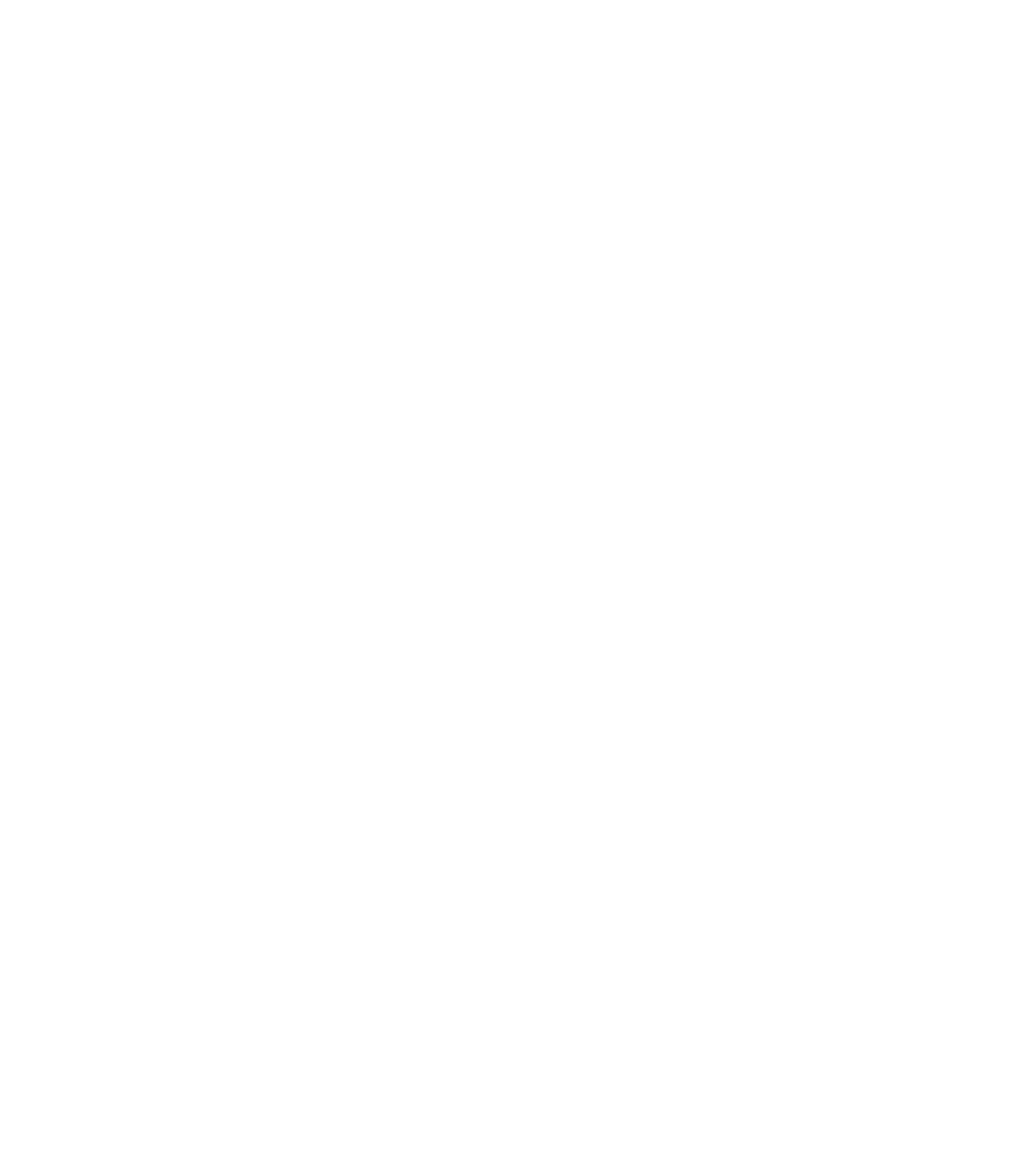
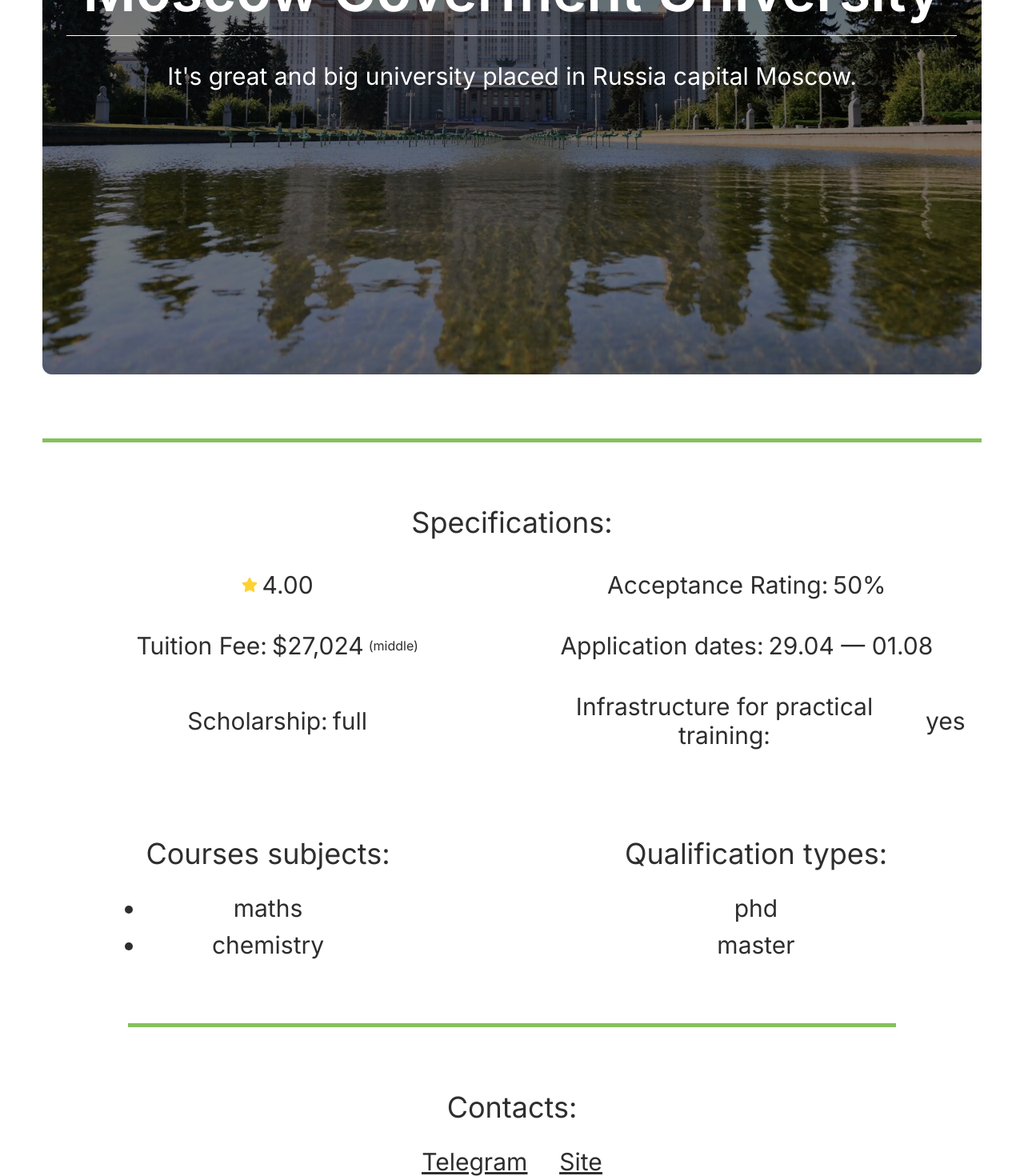
Before and after one commit to Bl1tz2200/UniBridge, a Next.js app: page /search/1 in a window 1280 px wide. Shown: the part 512-1982 px from the top of the page at 80% size. Before the commit the page ends 800 px from the top, so only its background shows below. Built offline with nearby package versions, Linux system fonts and the light colour scheme.

Commit message:
Added template for university's unique pages

```diff
--- a/src/app/page.tsx
+++ b/src/app/page.tsx
@@ -1,27 +1,28 @@
 import Image from "next/image";
+import university_image from "../../public/images/homePage/University.webp"
 import logo from "@/logos/UniBridge.svg"
 import universitySearch_icon from "@/icons/UniversitySearch.svg"
 import actualInfo_icon from "@/icons/ActualInfo.svg"
 import community_icon from "@/icons/Community.svg"
-import instagram_icon from "@/icons/Instagram.svg"
 import documents_image from "@/images/homePage/Documents.webp"
 import studentMeeting_image from "@/images/homePage/StudentMeeting.webp"
 import universityLife_image from "@/images/homePage/UniversityLife.webp"
 import usaUniversity_image from "@/images/homePage/USAUniversity.webp"
 import chinaUnversity_image from "@/images/homePage/ChinaUniversity.webp"
 import germanyUniversity_image from "@/images/homePage/GermanyUniversity.webp"
+import instagram_icon from "@/icons/Instagram.svg"
 import telegram_icon from "@/icons/Telegram.svg"
-
 
 export default function Home() {
   return (
     <>
         <header className="mt-25 flex items-center justify-center">
-          <div className="grid content-center justify-center justify-items-center w-11/12 h-220 bg-center bg-cover bg-[url(../../public/images/homePage/University.webp)] bg-blend-darken bg-black/50 rounded-xl relative">
+          <div className={`grid content-center justify-center justify-items-center w-11/12 h-220 bg-center bg-cover bg-blend-darken bg-black/50 rounded-xl relative`}>
             <span className="m-5 text-5xl md:text-7xl text-(--accent) text-center font-(family-name:--font-rubik) font-semibold">UniBridge</span>
             <span className="m-3 w-10/12 text-xl md:text-3xl text-white text-center">A free platform that will become a bridge between dreams and reality.</span>
             <span className="m-3 w-10/12 text-xl md:text-3xl text-white text-center">The UniBridge provides structured data on admission to foreign universities: exams, application deadlines, and selection criteria.</span>
             <a href="/search" className="bg-[#85c05d] px-1.75 py-0.5 m-4 text-xl md:text-3xl text-black hover:text-white focus:text-white transition-colors duration-500 ease-out text-center rounded-3xl" >Start searching</a>
+            <Image src={ university_image } className="-z-1 rounded-xl object-cover" alt="UniBridge Logo" placeholder="blur" blurDataURL={university_image.blurDataURL} fill priority/>
           </div>
         </header>
         <div className="grid sm:grid-cols-1 md:grid-cols-2 items-center justify-center justify-items-center content-center mt-47.5 px-5 md:px-15">
@@ -35,7 +36,7 @@ export default function Home() {
           </section>
           <section className="items-center content-center justify-center justify-items-center">
             <div className="flex w-10/12 overflow-hidden items-center justify-center">
-              <Image src={ logo } alt="UniBridge Logo" placeholder="blur" blurDataURL={"@/logos/UniBridge.svg"} loading="lazy"/>
+              <Image src={ logo } alt="UniBridge Logo" loading="lazy"/>
             </div>
             <span className="text-4xl sm:text-6xl md:text-7xl text-center font-(family-name:--font-rubik) font-bold">UniBridge</span>
           </section>
@@ -47,7 +48,7 @@ export default function Home() {
           </section>
           <section className="grid grid-cols-1 mt-25 gap-22.5 items-center content-center justify-center justify-items-center w-11/12 md:w-8/12">
             <div className="flex justify-between w-12/12 md:w-10/12">
-              <div className="flex w-30 h-30 items-center justify-center relative"><Image src={universitySearch_icon} fill={true} alt="universitySearch_icon" placeholder="blur" blurDataURL={"@/icons/UniversitySearch.svg"} loading="lazy"/></div>
+              <div className="flex w-30 h-30 items-center justify-center relative"><Image src={universitySearch_icon} fill={true} alt="universitySearch_icon" loading="lazy"/></div>
                <div className="grid grid-cols-1 items-center content-center w-12/12 md:w-10/12 ml-10">
                 <span className="text-l sm:text-xl md:text-2xl font-semibold mb-1">
                   Search by Countries
@@ -58,7 +59,7 @@ export default function Home() {
                </div>
             </div>
             <div className="flex justify-between w-12/12 md:w-10/12">
-              <div className="flex w-30 h-30 items-center justify-center relative"><Image src={actualInfo_icon} fill={true} alt="ActualInfo_icon" placeholder="blur" blurDataURL={"@/icons/ActualInfo.svg"} loading="lazy"/></div>
+              <div className="flex w-30 h-30 items-center justify-center relative"><Image src={actualInfo_icon} fill={true} alt="ActualInfo_icon" loading="lazy"/></div>
                <div className="grid grid-cols-1 items-center content-center w-12/12 md:w-10/12 ml-10">
                 <span className="text-l sm:text-xl md:text-2xl font-semibold mb-1">
                   Up-to-date information about admission
@@ -69,7 +70,7 @@ export default function Home() {
                </div>
             </div>
             <div className="flex justify-between w-12/12 md:w-10/12">
-              <div className="flex w-30 h-30 items-center justify-center relative"><Image src={community_icon} fill={true} alt="Community_icon" placeholder="blur" blurDataURL={"@/icons/Community.svg"} loading="lazy"/></div>
+              <div className="flex w-30 h-30 items-center justify-center relative"><Image src={community_icon} fill={true} alt="Community_icon" loading="lazy"/></div>
                <div className="grid grid-cols-1 items-center content-center w-12/12 md:w-10/12 ml-10">
                 <span className="text-l sm:text-xl md:text-2xl font-semibold mb-1">
                   Community
@@ -149,7 +150,7 @@ export default function Home() {
         <div className="mt-47.5 grid grid-cols-1 gap-30">
           <section className="flex flex-wrap items-center justify-center justify-items-center gap-20">
             <div className="flex w-75 h-100 sm:w-100 sm:h-125 md:w-125 md:h-150 items-end md:items-center px-3 transition-transform duration-1000 hover:scale-105">
-              <Image src={usaUniversity_image} alt="USA University Photo" width={720} height={960} placeholder="blur" blurDataURL={"@/images/homePage/USAUniversity.webp"} loading="lazy"/>
+              <Image src={usaUniversity_image} alt="USA University Photo" width={720} height={960} placeholder="blur" blurDataURL={usaUniversity_image.blurDataURL} loading="lazy"/>
             </div>
             <div className="grid grid-cols-1 items-center content-center justify-items-center w-11/12 md:w-5/12 px-5 md:px-3">
               <header className="grid grid-cols-1 items-center justify-items-center">
@@ -206,12 +207,12 @@ export default function Home() {
               </section>
             </div>
             <div className="flex w-75 h-100 sm:w-100 sm:h-125 md:w-125 md:h-150 items-end md:items-center px-3 transition-transform duration-1000 hover:scale-105">
-              <Image src={chinaUnversity_image} alt="China University Photo" width={720} height={960} placeholder="blur" blurDataURL={"@/images/homePage/ChinaUniversity.webp"} loading="lazy" />
+              <Image src={chinaUnversity_image} alt="China University Photo" width={720} height={960} placeholder="blur" blurDataURL={chinaUnversity_image.blurDataURL} loading="lazy" />
             </div>
           </section>
           <section className="flex flex-wrap items-center justify-center justify-items-center gap-20">
             <div className="flex w-75 h-100 sm:w-100 sm:h-125 md:w-125 md:h-150 items-end md:items-center px-3 transition-transform duration-1000 hover:scale-105">
-              <Image src={germanyUniversity_image} alt="Germany University Photo" width={720} height={960} placeholder="blur" blurDataURL={"@/images/homePage/GermanyUniversity.webp"} loading="lazy" />
+              <Image src={germanyUniversity_image} alt="Germany University Photo" width={720} height={960} placeholder="blur" blurDataURL={germanyUniversity_image.blurDataURL} loading="lazy" />
             </div>
             <div className="grid grid-cols-1 items-center content-center justify-items-center w-11/12 md:w-5/12 px-5 md:px-3">
               <header className="grid grid-cols-1 items-center justify-items-center">
@@ -250,7 +251,7 @@ export default function Home() {
               <ul className="flex flex-wrap items-center gap-15 justify-center content-center justify-items-center px-10 mt-10">
                 <li className="grid grid-cols-1 justify-items-center content-center items-center gap-2.5 md:gap-5 w-100">
                   <section className="sm:h-100 hover:scale-105 duration-1000 transition-transform">
-                    <Image className="rounded-xl" src={documents_image} placeholder="blur" blurDataURL={"@/images/homePage/Documents.webp"} alt="Documents" loading="lazy" />
+                    <Image className="rounded-xl" src={documents_image} placeholder="blur" blurDataURL={documents_image.blurDataURL} alt="Documents" loading="lazy" />
                   </section>
                   <section className="grid grid-cols-1 justify-items-center h-50 content-between justify-center ">
                     <span className="text-center text-2xl pointer-events-none">Information about admission</span>
@@ -260,7 +261,7 @@ export default function Home() {
                 </li>
                 <li className="grid grid-cols-1 justify-items-center content-center items-center gap-2.5 md:gap-5 w-100">
                   <section className="sm:h-100 hover:scale-105 duration-1000 transition-transform">
-                    <Image className="rounded-xl" src={studentMeeting_image} placeholder="blur" blurDataURL={"@/images/homePage/StudentMeeting.webp"}  alt="Student Meeting" loading="lazy" />
+                    <Image className="rounded-xl" src={studentMeeting_image} placeholder="blur" blurDataURL={studentMeeting_image.blurDataURL}  alt="Student Meeting" loading="lazy" />
                   </section>
                   <section className="grid grid-cols-1 justify-items-center h-50 content-between justify-center">
                     <span className="text-center text-2xl pointer-events-none">Feedback</span>
@@ -270,7 +271,7 @@ export default function Home() {
                 </li>
                 <li className="grid grid-cols-1 justify-items-center content-center items-center gap-2.5 md:gap-5 w-100">
                   <section className="sm:h-100 hover:scale-105 duration-1000 transition-transform">
-                    <Image className="rounded-xl" src={universityLife_image} placeholder="blur" blurDataURL={"@/images/homePage/UniversityLife.webp"} alt="UniversityLife" loading="lazy" />
+                    <Image className="rounded-xl" src={universityLife_image} placeholder="blur" blurDataURL={universityLife_image.blurDataURL} alt="UniversityLife" loading="lazy" />
                   </section>
                   <section className="grid grid-cols-1 justify-items-center h-50 content-between justify-center">
                     <span className="text-center text-2xl pointer-events-none">Articles and tips</span>
@@ -286,13 +287,13 @@ export default function Home() {
             <ul className="w-[100%] flex items-center justify-center flex-wrap mt-5 gap-5">
               <li>
                 <a href="/" className="flex items-center justify-center gap-2.5 transition-transform duration-200 hover:scale-110 focus:scale-110">
-                  <Image src={instagram_icon} width={50} height={50} placeholder="blur" blurDataURL={"@/icons/Instagram.svg"} alt="Instagram" loading="lazy" />
+                  <Image src={instagram_icon} width={50} height={50} alt="Instagram" loading="lazy" />
                   <span className="text-white text-3xl transition-colors duration-200 hover:text-(--accent) focus:text-(--accent)" >withUniBridge</span>
                 </a>
               </li>
               <li>
                 <a href="https://t.me/withUniBridge" className="flex items-center justify-center gap-2.5 transition-transform duration-200 hover:scale-110 focus:scale-110">
-                  <Image src={telegram_icon} width={50} height={50} placeholder="blur" blurDataURL={"@/icons/Telegram.svg"} alt="Telegram" loading="lazy" />
+                  <Image src={telegram_icon} width={50} height={50} alt="Telegram" loading="lazy" />
                   <span className="text-white text-3xl transition-colors duration-200 hover:text-(--accent) focus:text-(--accent)" >withUniBridge</span>
                 </a>
               </li>
--- a/src/app/search/[keyName]/page.tsx
+++ b/src/app/search/[keyName]/page.tsx
@@ -2,18 +2,24 @@
 
 import { useParams } from 'next/navigation'
 import Image from 'next/image'
-import { universityInfo } from '../searchObjects'
+import { universityPageInfo } from '../searchObjects'
 
-var universityList: universityInfo = { // Getting them from the DB
-    image_name: "moscowgovermentuniversity.jpg",
+var university: universityPageInfo = { // Getting them from the DB
+  image_name: "/images/search/moscowgovermentuniversity.jpg",
   keyName: "moscowgovermentuniversity",
   label: "Moscow Goverment University",
+  description: "It's great and big university placed in Russia capital Moscow.",
   starSum: Number("16"),
   startCounter: Number("4"),
   acceptanceRating: Number("50"),
   tuitionFee: "$27,024",
   dateStart: "29.04",
-    dateEnd: "01.08"
+  dateEnd: "01.08",
+  scholarship: "full",
+  practical: "yes",
+  subjects: ["maths", "chemistry"],
+  qualifications: ["phd", "master"],
+  contacts: {"Telegram": "@test", "Site": "https://myunisite.com"}
 }
 
 export default function Page() {
@@ -22,29 +28,87 @@ export default function Page() {
 
   return (
     <>
-      <Image src={`/images/search/${universityList.image_name}`} width={1920} height={1080} className="w-full h-40 rounded-tr-xl rounded-tl-xl" placeholder="blur" blurDataURL={`/images/search/${universityList.image_name}`} alt="University Image" />
-      <div className="grid grid-cols-1 justify-center justify-items-center w-full">
-      <label className="p-2.5">{universityList.label}</label>
-      <ul className="grid grid-cols-2 items-center content-betweem justify-items-center justify-between px-1 pb-2.5 gap-2">
-          <li className="flex gap-1.5 text-xl">
+      <header className="mt-25 flex items-center justify-center">
+        <div className={`grid content-center justify-center justify-items-center w-11/12 h-220 bg-center bg-cover bg-blend-darken bg-black/50 rounded-xl relative`}>
+          <span className="m-5 text-4xl md:text-7xl text-white border-b-1 border-white pb-5 px-5 text-center font-semibold hover:scale-105 transition-transform duration-500">{university.label}</span>
+          <span className="m-3 w-10/12 text-xl md:text-3xl px-5 text-white text-center hover:scale-105 transition-transform duration-500">{university.description}</span>
+          <Image src={`${university.image_name}`} className="-z-1 rounded-xl object-cover" alt={`${params.keyName} image`} fill priority/>
+        </div>
+      </header>
+      <section className='pt-20 mt-20 border-t-5 border-(--accent) grid grid-cols-1 justify-center justify-items-center w-11/12 justify-self-center px-5'>
+        <span className='text-center text-4xl mb-10'>Specifications:</span>
+        <ul className="grid grid-cols-1 sm:grid-cols-2 justify-center items-center content-center justify-items-center pb-2.5 gap-5 md:gap-10">
+          <li className="flex gap-1.5 text-2xl sm:text-3xl">
             <svg className="text-amber-300 w-5" xmlns="http://www.w3.org/2000/svg" viewBox="0 0 576 512" data-rating="10"><path fill="currentColor" d="M259.3 17.8L194 150.2 47.9 171.5c-26.2 3.8-36.7 36.1-17.7 54.6l105.7 103-25 145.5c-4.5 26.3 23.2 46 46.4 33.7L288 439.6l130.7 68.7c23.2 12.2 50.9-7.4 46.4-33.7l-25-145.5 105.7-103c19-18.5 8.5-50.8-17.7-54.6L382 150.2 316.7 17.8c-11.7-23.6-45.6-23.9-57.4 0z"></path></svg>
-          <span>{(universityList.starSum/universityList.startCounter).toFixed(2)}</span>
+            <span className="text-center">{(university.starSum/university.startCounter).toFixed(2)}</span>
           </li>
-          <li className="grid grid-cols-1 items-center content-center justify-center justify-items-center">
-          <span className="text-sm">Acceptance Rating:</span>
-          <span>{universityList.acceptanceRating}%</span>
+          <li className="flex gap-1.5 items-center content-center justify-center justify-items-center text-2xl sm:text-3xl">
+            <span className="text-center">Acceptance Rating:</span>
+            <span className="text-center">{university.acceptanceRating}%</span>
           </li>
-          <li className="grid grid-cols-1 items-center content-center justify-center justify-items-center">
-          <span className="text-sm">Tuition Fee:</span>
-          <span className="text-xs">(middle)</span>
-          <span>{universityList.tuitionFee}</span>
+          <li className="flex gap-1.5 items-center content-center justify-center justify-items-center">
+            <span className="text-2xl sm:text-3xl text-center">Tuition Fee:</span>
+            <span className='text-2xl sm:text-3xl text-center'>{university.tuitionFee}</span>
+            <span className="text-m text-center">(middle)</span>
           </li>
-          <li className="grid grid-cols-1 items-center content-center justify-center justify-items-center">
-          <span className="text-sm">Application dates:</span>
-          <span>{universityList.dateStart} — {universityList.dateEnd}</span>
+          <li className="flex gap-1.5 items-center content-center justify-center justify-items-center text-2xl sm:text-3xl">
+            <span className="text-center">Application dates:</span>
+            <span className="text-center">{university.dateStart}<br className='md:hidden'/> — <br className='md:hidden'/>{university.dateEnd}</span>
+          </li>
+          <li className="flex gap-1.5 items-center content-center justify-center justify-items-center text-2xl sm:text-3xl">
+            <span className="text-center">Scholarship:</span>
+            <span className="text-center">{university.scholarship}</span>
+          </li>
+          <li className="flex gap-1.5 items-center content-center justify-center justify-items-center text-2xl sm:text-3xl">
+            <span className="text-center">Infrastructure for practical training:</span>
+            <span className="text-center">{university.practical}</span>
           </li>
         </ul>
+      </section>
+      <section className='grid grid-cols-1 sm:grid-cols-2 items-start content-center justify-center justify-items-center gap-10 sm:gap-5 mt-25 px-10'>
+        <div className='grid grid-cols-1 items-center content-center justify-center px-5'>
+          <span className='text-center text-4xl w-full'>Courses subjects:</span>
+          <ul className='list-disc list-outside mt-5'>
+            {
+              university.subjects.map((subject: string) => {
+                return (
+                  <li className='text-2xl sm:text-3xl text-center mt-2.5' key={subject}>
+                    {subject}
+                  </li>
+                )
+              })
+            }
+          </ul>
         </div>
+        <div className='grid grid-cols-1 items-center content-center justify-center px-5'>
+          <span className='text-center text-4xl'>Qualification types:</span>
+          <ul className='mt-5'>
+            {
+              university.qualifications.map((qualification: string) => {
+                return (
+                  <li className='text-2xl sm:text-3xl text-center mt-2.5' key={qualification}>
+                    {qualification}
+                  </li>
+                )
+              })
+            }
+          </ul>
+        </div>
+      </section>
+      <section className='grid grid-cols-1 items-center pt-20 mt-20 border-t-5 border-(--accent) w-9/12 justify-self-center'>
+        <span className='text-center text-4xl'>Contacts:</span>
+        <ul className='mt-5 w-full flex flex-wrap items-center justify-center gap-10'>
+            {
+              Object.entries(university.contacts).map(([contact, link]: [string, string]) => {
+                return (
+                  <li className='text-2xl sm:text-3xl text-center mt-2.5 hover:text-(--accent) transition-colors duration-300 underline' key={contact}>
+                    <a href={`${link}`}>{contact}</a>
+                  </li>
+                )
+              })
+            }
+          </ul>
+      </section>
     </>
   )
 }
--- a/src/app/search/page.tsx
+++ b/src/app/search/page.tsx
@@ -6,7 +6,7 @@ import { useState } from "react";
 import settings_icon from "@/icons/Settings.svg"
 import Image from "next/image";
 import { CreateCard } from "./components/universityCard_component";
-import { filtersList, universityInfo } from "./searchObjects";
+import { filtersList, universityCardInfo } from "./searchObjects";
 
 
 export default function Search() {
@@ -18,7 +18,7 @@ export default function Search() {
     "program": ["bachelor course", "magistracy"],
   }
 
-  var universityList: universityInfo[] = [ // Getting them from the DB
+  var universityList: universityCardInfo[] = [ // Getting them from the DB
     {
       image_name: "moscowgovermentuniversity.jpg",
       keyName: "moscowgovermentuniversity",
--- a/src/app/search/searchObjects.tsx
+++ b/src/app/search/searchObjects.tsx
@@ -1,4 +1,4 @@
-export type universityInfo = { // Used to get universityInfo for cards from db
+export type universityCardInfo = { // Used to get universityInfo for cards from db
   image_name: string,
   keyName: string,
   label: string,
@@ -7,7 +7,16 @@ export type universityInfo = { // Used to get universityInfo for cards from db
   acceptanceRating: number,
   tuitionFee: string,
   dateStart: string,
-  dateEnd: string
+  dateEnd: string,
+}
+
+export type universityPageInfo = universityCardInfo & { // Used to get universityInfo for university page from db
+  description: string,
+  scholarship: string,
+  practical: string,
+  subjects: string[],
+  qualifications: string[],
+  contacts: {[key: string]: string}
 }
 
 export type filterParams = { // Used to fetch each filter from filtersList
```
Also changed, not shown: src/app/search/components/universityCard_component.tsx (+9 -9 lines). Lines whose indentation alone changed are shown as unchanged.
